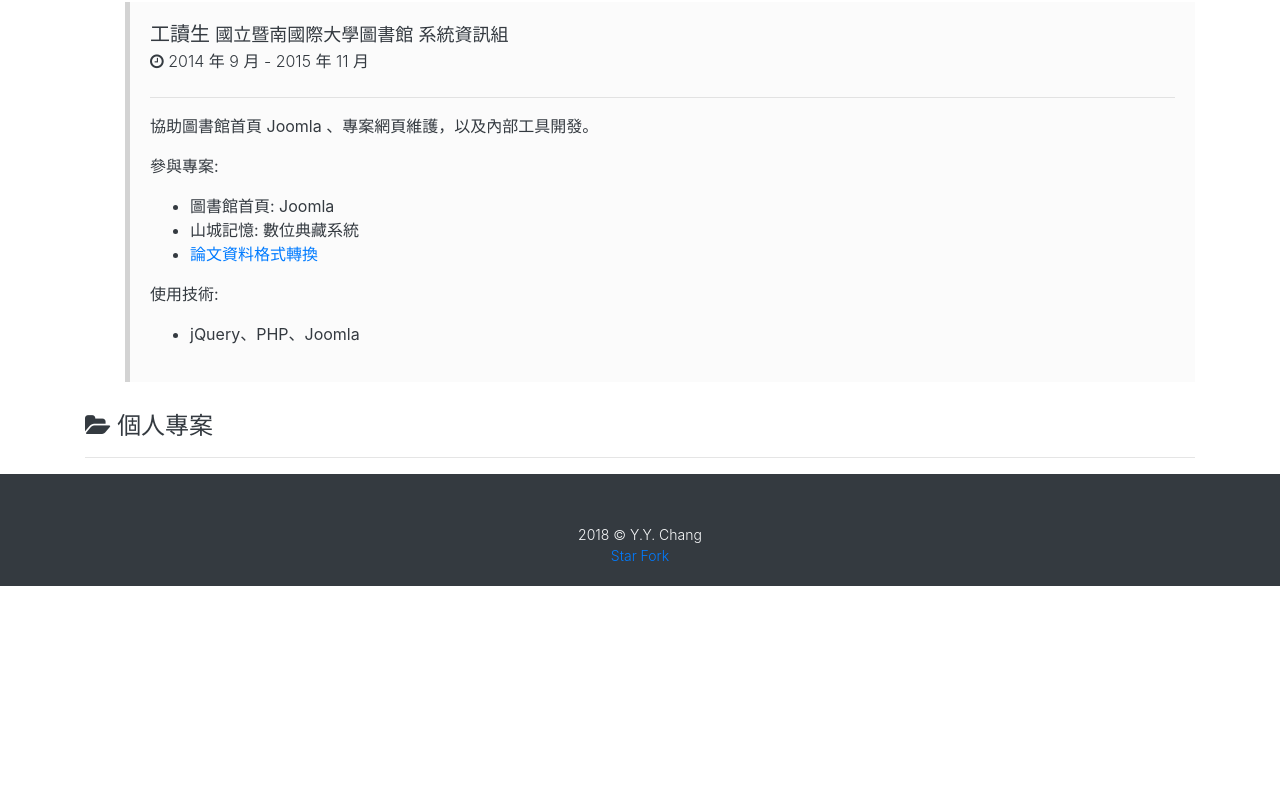
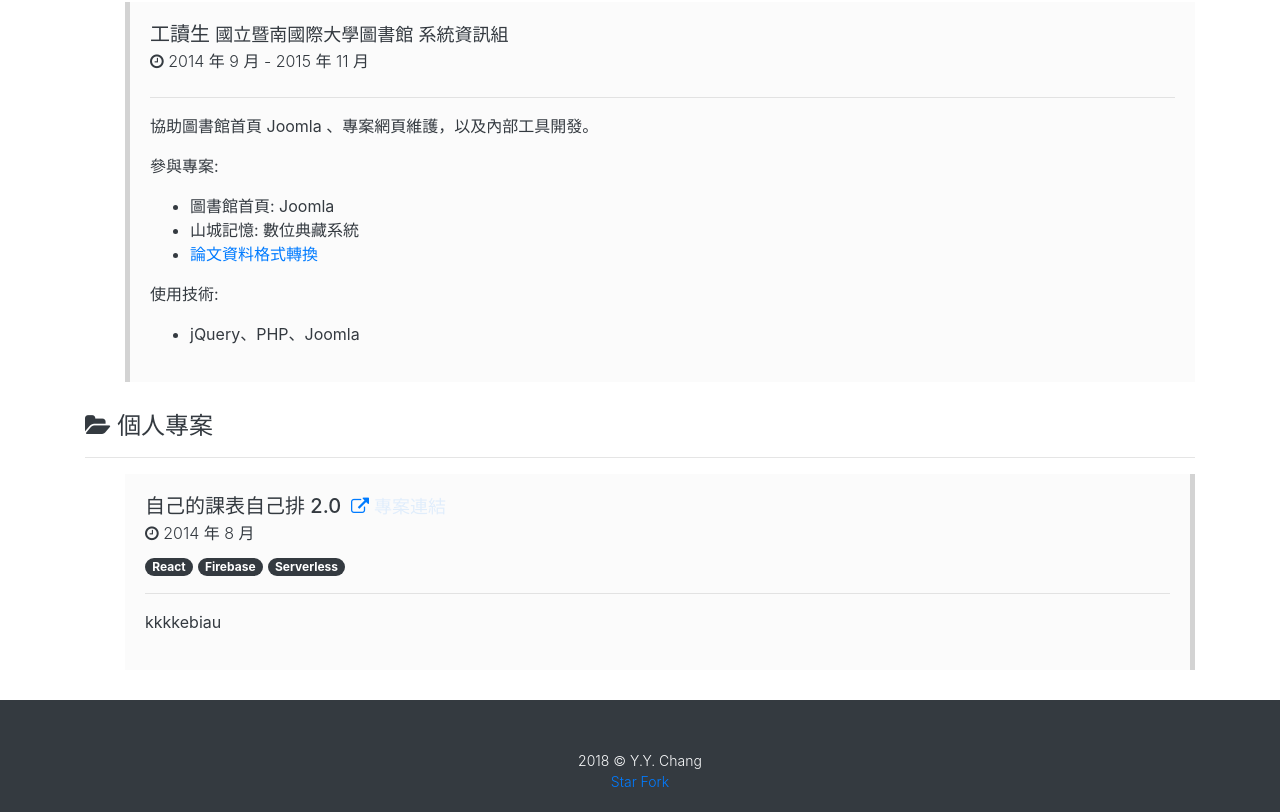
Before and after one commit to x3388638/x3388638.github.io, a React (Create React App) app: page / in a window 1280 px wide. Shown: the part 2813-3625 px from the top of the page. Before the commit the page ends 3399 px from the top, so only its background shows below. Built offline with nearby package versions, Linux system fonts and the light colour scheme.

Commit message:
render projects

```diff
--- /dev/null
+++ b/public/content/projects/list.json
@@ -0,0 +1,9 @@
+[
+	{
+		"title": "自己的課表自己排 2.0",
+		"time": "2014 年 8 月",
+		"link": "https://github.com/x3388638/KeBiau",
+		"tags": ["React", "Firebase", "Serverless"],
+		"key": "kebiau"
+	}
+]
--- a/public/content/skill.json
+++ b/public/content/skill.json
@@ -80,6 +80,10 @@
 			"link": "http://expressjs.com/"
 		},
 		{
+			"text": "PM2",
+			"link": "http://pm2.keymetrics.io/"
+		},
+		{
 			"text": "Harp.js",
 			"link": "http://harpjs.com/"
 		},
--- a/public/content/works/imonology.md
+++ b/public/content/works/imonology.md
@@ -13,5 +13,5 @@
 
 使用技術:
 - 前端: jQuery、React、Bootstrap、WebSocket、WebRTC、web3.js、Chart.js、scalra-flexform
-- 後端: Nodejs、Express、Scalra、MongoDB
-- 其他: Shell script、Wordpress
+- 後端: Nodejs、Express、PM2、Scalra、MongoDB
+- 其他: Git、Shell script、Wordpress
--- a/public/content/works/overseas.md
+++ b/public/content/works/overseas.md
@@ -7,4 +7,4 @@
 - [應繳資料下載系統](https://github.com/0verseas/0verPick)
 
 使用技術:
-- React、Babel、Webpack、jQuery、Bootstrap、Harp.js、ejs
+- React、Babel、Webpack、jQuery、Bootstrap、Harp.js、ejs、Git
--- a/src/Footer.css
+++ b/src/Footer.css
@@ -5,5 +5,6 @@
 	font-size: 14px;
     font-weight: 300;
     padding-top: 50px;
-    padding-bottom: 20px;
+	padding-bottom: 20px;
+	margin-top: 20px;
 }
--- a/src/Project.css
+++ b/src/Project.css
@@ -2,3 +2,53 @@
 	padding-top: 20px;
 	color: var(--dark);
 }
+
+.Project__content {
+	margin-left: 40px;
+}
+
+.ProjectItem {
+	margin-bottom: 10px;
+}
+
+.ProjectItem__card {
+	border-radius: 0 !important;
+	border: 0 !important;
+	border-right: 5px solid #d3d3d3 !important;
+	background: #fbfbfb !important;
+    padding-right: 50px;
+	transition: .4s all;
+}
+
+.ProjectItem__card:hover {
+	box-shadow: 0 0 5px 0;
+	background: #fff !important;
+}
+
+.ProjectItem__link {
+	font-size: 18px;
+	margin-bottom: 10px !important;
+	font-weight: 400;
+	margin-left: 10px;
+}
+
+.ProjectItem__link::after {
+	content: '專案連結';
+	opacity: 0.1;
+	margin-left: 5px;
+	transition: .3s all;
+}
+
+.ProjectItem__card:hover .ProjectItem__link::after {
+	opacity: 1;
+}
+
+.ProjectItem__time {
+	font-size: 16px;
+	margin-bottom: 10px !important;
+	font-weight: 300;
+}
+
+.ProjectItem__tag {
+	margin-right: 5px;
+}
--- a/src/Project.js
+++ b/src/Project.js
@@ -2,13 +2,47 @@ import React from 'react';
 import {
 	Container,
 	Row,
-	Col
+	Col,
+	Card,
+	CardTitle,
+	CardSubtitle,
+	Badge
 } from 'reactstrap';
 import BlockTitle from './BlockTitle';
 
 import './Project.css';
 
+const ReactMarkdown = require('react-markdown');
+
 export default class Project extends React.Component {
+	constructor(props) {
+		super(props);
+		this.state = {
+			projects: null
+		};
+	}
+
+	componentDidMount() {
+		let projects = [];
+		fetch(`${ process.env.PUBLIC_URL }/content/projects/list.json`).then(res => res.json()).then((list) => {
+			list.reduce((p, projectData, i) => {
+				return p.then(() => {
+					return new Promise((resolve) => {
+						fetch(`${ process.env.PUBLIC_URL }/content/projects/${ projectData.key }.md`).then(res => res.text()).then((desc) => {
+							projectData.desc = desc;
+							projects.push(projectData);
+							resolve();
+						});
+					});
+				});
+			}, Promise.resolve()).then(() => {
+				this.setState({
+					projects
+				});
+			});
+		});
+	}
+
 	render() {
 		return (
 			<Container className="Project">
@@ -20,6 +54,32 @@ export default class Project extends React.Component {
 						/>
 					</Col>
 				</Row>
+				<div className="Project__content">
+					<Row>
+						{ this.state.projects && this.state.projects.map((project) => (
+							<Col key={ project.key } className="ProjectItem" md={ 12 }>
+								<Card className="ProjectItem__card" body>
+									<CardTitle className="ProjectItem__title">
+										{ project.title }
+										<a className="ProjectItem__link" href={ project.link } rel="noopener noreferrer" target="_blank">
+											<i className="fa fa-external-link" aria-hidden="true"></i>
+										</a>
+									</CardTitle>
+									<CardSubtitle className="ProjectItem__time">
+										<i className="fa fa-clock-o" aria-hidden="true"></i> { project.time }
+								</CardSubtitle>
+									<div className="ProjectItem__tagContainer">
+										{ project.tags.map((tag) => (
+											<Badge key={ tag } className="ProjectItem__tag" color="dark" pill>{ tag }</Badge>
+										)) }
+									</div>
+									<hr />
+									<ReactMarkdown source={ project.desc } />
+								</Card>
+							</Col>
+						))}
+					</Row>
+				</div>
 			</Container>
 		)
 	}
--- a/src/Work.css
+++ b/src/Work.css
@@ -17,12 +17,12 @@
 	border-left: 5px solid #d3d3d3 !important;
 	background: #fbfbfb !important;
     padding-left: 50px;
+	transition: .4s all;
 }
 
 .WorkItem__card:hover {
 	box-shadow: 0 0 5px 0;
 	background: #fff !important;
-	transition: .4s all;
 }
 
 .WorkItem__at {
--- a/src/Work.js
+++ b/src/Work.js
@@ -24,14 +24,12 @@ export default class Work extends React.Component {
 	componentDidMount() {
 		let works = [];
 		fetch(`${ process.env.PUBLIC_URL }/content/works/list.json`).then(res => res.json()).then((list) => {
-			list.reduce((p, _, i) => {
+			list.reduce((p, workData, i) => {
 				return p.then(() => {
 					return new Promise((resolve) => {
-						const workData = list[i];
 						fetch(`${process.env.PUBLIC_URL}/content/works/${workData.key}.md`).then(res => res.text()).then((desc) => {
 							workData.desc = desc;
 							works.push(workData);
-							console.log(workData.key)
 							resolve();
 						});
 					});
```
Also changed, not shown: public/content/projects/kebiau.md (added, +1 -0 lines).
